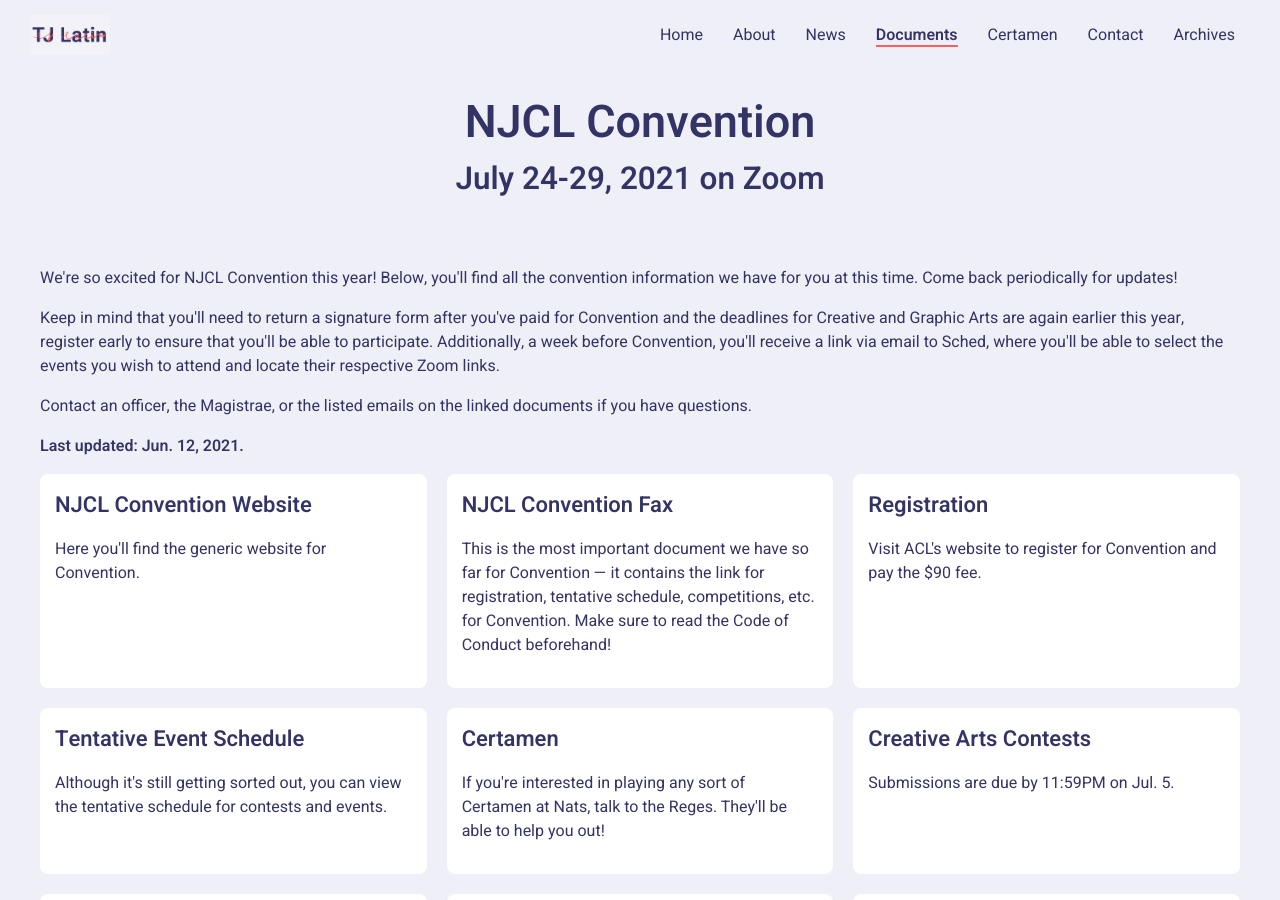
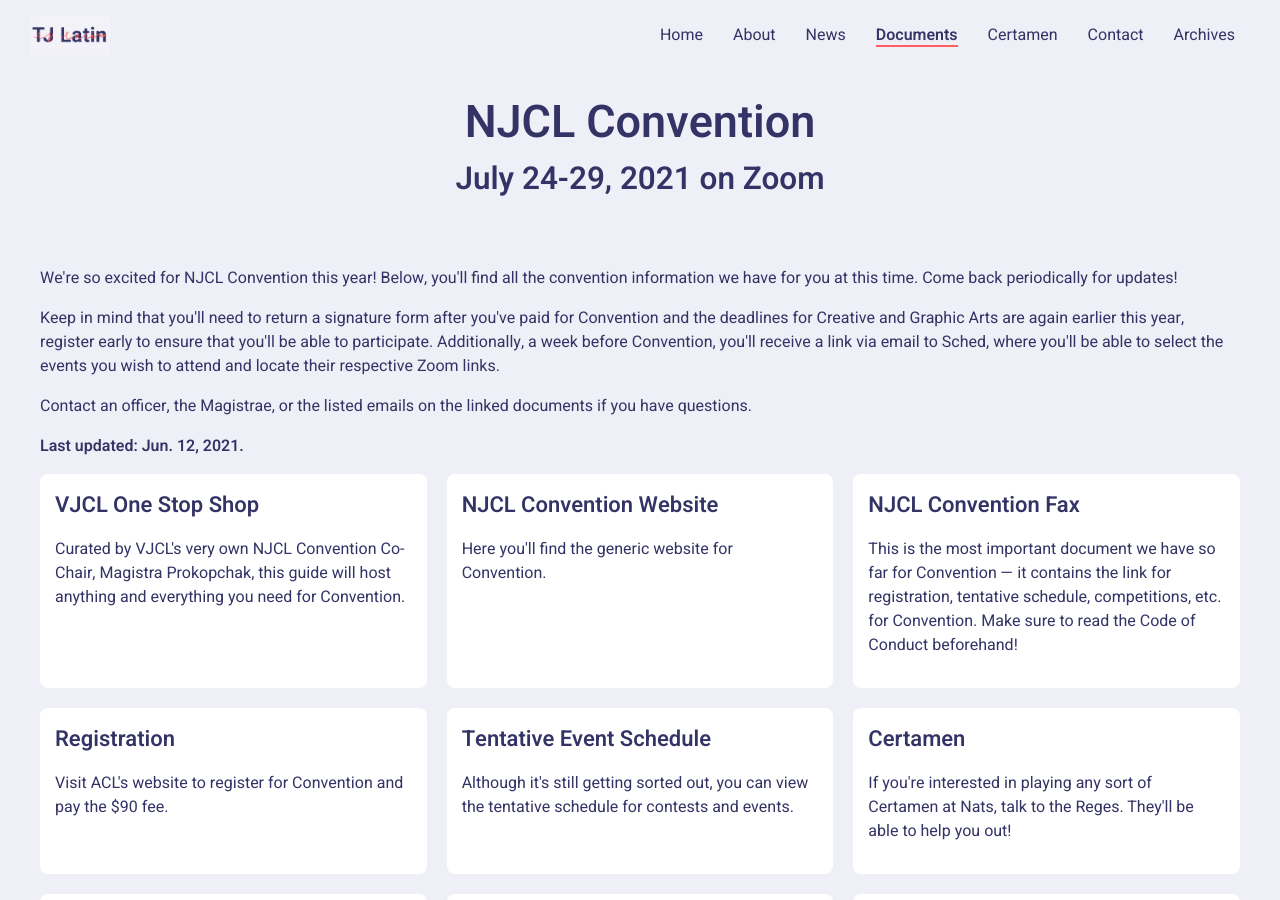
Before and after one commit to TJLatin/website, a Jekyll site: the page built from documents/njcl.html, in a window 1280 px wide and 900 px high. Built offline with Jekyll 4.4.1, drawn with Linux system fonts in a browser that asks for light colours.

Commit message:
Add one stop shop

```diff
--- a/_data/njcl.yml
+++ b/_data/njcl.yml
@@ -1,3 +1,6 @@
+- name: VJCL One Stop Shop
+  description: Curated by VJCL's very own NJCL Convention Co-Chair, Magistra Prokopchak, this guide will host anything and everything you need for Convention.
+  url: https://docs.google.com/document/d/16L0MJypP-sCIlJ52NNPzlHxfCzfoMN6U7acLLYFbm_I/edit?usp=sharing
 - name: NJCL Convention Website
   description: Here you'll find the generic website for Convention.
   url: https://www.njcl.org/NJCL-Convention/2021-NJCL-Convention
```
